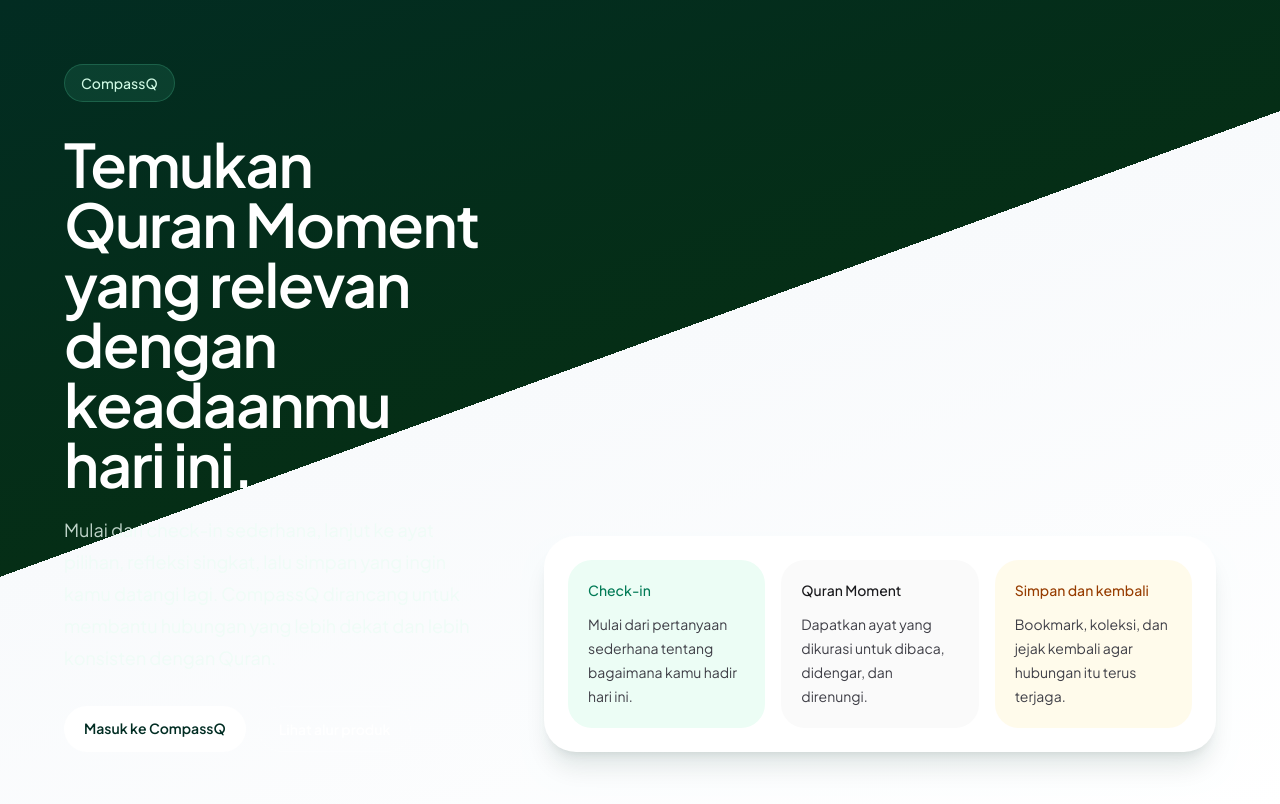
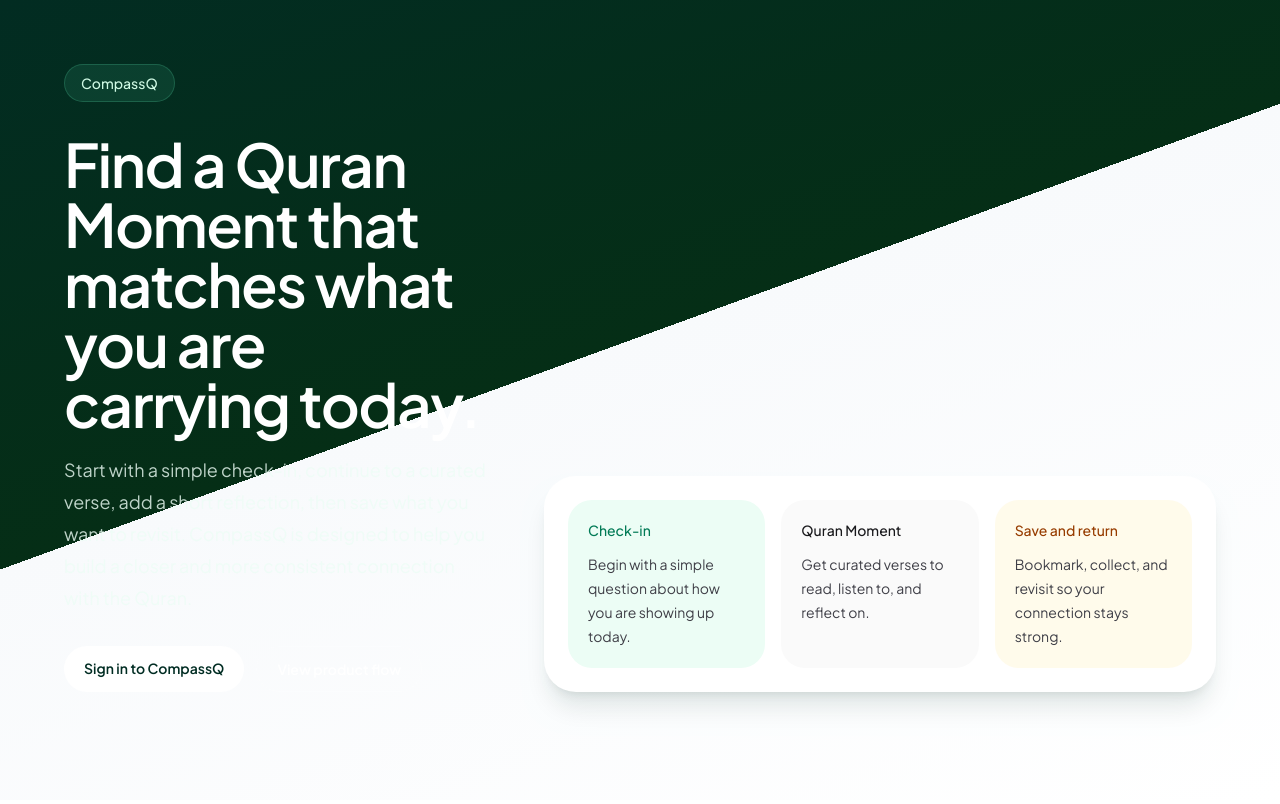
Before and after one commit to hildanku/CompassQ, a Next.js app: page / in a window 1280 px wide. Shown: the top 804 px of the page. Built offline with nearby package versions, Linux system fonts and the light colour scheme; no server answers.

Commit message:
chore: change text content from bahasa to English

```diff
--- a/src/app/login/login-form.tsx
+++ b/src/app/login/login-form.tsx
@@ -57,18 +57,18 @@ export function LoginForm({ next }: LoginFormProps) {
         <div className="w-full max-w-md rounded-3xl border border-emerald-100 bg-white p-8 shadow-sm shadow-emerald-950/5">
             <div className="space-y-2">
                 <h1 className="text-3xl font-semibold tracking-tight text-zinc-950">
-                    Masuk ke CompassQ
+                    Sign in to CompassQ
                 </h1>
                 <p className="text-sm leading-6 text-zinc-600">
-                    Lanjutkan dengan email agar kamu bisa menyimpan refleksi,
-                    bookmark ayat, dan melanjutkan perjalananmu kapan pun.
+                    Continue with email so you can save reflections, bookmark
+                    verses, and continue your journey anytime.
                 </p>
             </div>
 
             <form className="mt-8 space-y-4" onSubmit={signInWithMagicLink}>
                 <label className="block space-y-2">
                     <span className="text-sm font-medium text-zinc-800">
-                        Email kamu
+                        Your email
                     </span>
                     <input
                         className="w-full rounded-2xl border border-zinc-200 bg-white px-4 py-3 text-base text-zinc-950 outline-none transition focus:border-emerald-500"
@@ -87,8 +87,8 @@ export function LoginForm({ next }: LoginFormProps) {
                     disabled={isSubmitting}
                 >
                     {isSubmitting
-                        ? 'Mengirim link masuk...'
-                        : 'Kirim link masuk'}
+                        ? 'Sending sign-in link...'
+                        : 'Send sign-in link'}
                 </button>
             </form>
 
@@ -99,7 +99,7 @@ export function LoginForm({ next }: LoginFormProps) {
                     onClick={() => signInWithOAuth('google')}
                     disabled={isSubmitting}
                 >
-                    Masuk dengan Google
+                    Sign in with Google
                 </button>
                 <button
                     className="rounded-2xl border border-zinc-200 px-4 py-3 text-sm font-medium text-zinc-800 transition hover:border-zinc-300 hover:bg-zinc-50 disabled:cursor-not-allowed disabled:opacity-60"
@@ -107,7 +107,7 @@ export function LoginForm({ next }: LoginFormProps) {
                     onClick={() => signInWithOAuth('github')}
                     disabled={isSubmitting}
                 >
-                    Masuk dengan GitHub
+                    Sign in with GitHub
                 </button>
             </div>
 
--- a/src/app/login/page.tsx
+++ b/src/app/login/page.tsx
@@ -30,19 +30,18 @@ export default async function LoginPage({ searchParams }: LoginPageProps) {
                     </div>
                     <div className="space-y-4">
                         <h1 className="max-w-xl text-5xl font-semibold tracking-tight text-zinc-950 sm:text-6xl">
-                            Kembali ke Quran dari keadaan yang sedang kamu bawa
-                            hari ini.
+                            Return to the Quran from what you are carrying
+                            today.
                         </h1>
                         <p className="max-w-xl text-lg leading-8 text-zinc-600">
-                            CompassQ membantu kamu memulai dari rasa yang sedang
-                            hadir, lalu menemukan ayat yang relevan untuk
-                            dibaca, direnungi, dan disimpan untuk kembali lagi
-                            nanti.
+                            CompassQ helps you start from what you feel right
+                            now, then discover relevant verses to read,
+                            reflect on, and save for later.
                         </p>
                     </div>
                     {error ? (
                         <p className="max-w-md rounded-2xl border border-rose-200 bg-rose-50 px-4 py-3 text-sm text-rose-700">
-                            Proses masuk gagal. Coba ulangi sekali lagi.
+                            Sign-in failed. Please try again.
                         </p>
                     ) : null}
                 </div>
@@ -54,10 +53,10 @@ export default async function LoginPage({ searchParams }: LoginPageProps) {
                 ) : (
                     <div className="w-full max-w-md rounded-3xl border border-amber-200 bg-white p-8 shadow-sm shadow-amber-950/5">
                         <h2 className="text-2xl font-semibold tracking-tight text-zinc-950">
-                            Konfigurasi Supabase belum lengkap
+                            Supabase configuration is incomplete
                         </h2>
                         <p className="mt-3 text-sm leading-6 text-zinc-600">
-                            SETUP ENV NYA
+                            Configure your environment variables first.
                         </p>
                     </div>
                 )}
--- a/src/app/page.tsx
+++ b/src/app/page.tsx
@@ -18,7 +18,7 @@ export default async function Home() {
     }
 
     return (
-        <main className="min-h-screen bg-[linear-gradient(160deg,_#022c22,_#052e16_45%,_#f8fafc_45%,_#ffffff)] px-6 py-16 text-zinc-950">
+        <main className="min-h-screen bg-[linear-gradient(160deg,#022c22,#052e16_45%,#f8fafc_45%,#ffffff)] px-6 py-16 text-zinc-950">
             <div className="mx-auto flex max-w-6xl flex-col gap-14 lg:flex-row lg:items-end lg:justify-between">
                 <section className="max-w-3xl space-y-8 text-white">
                     <div className="inline-flex rounded-full border border-emerald-300/20 bg-emerald-300/10 px-4 py-2 text-sm font-medium text-emerald-100">
@@ -26,15 +26,15 @@ export default async function Home() {
                     </div>
                     <div className="space-y-5">
                         <h1 className="max-w-3xl text-5xl font-semibold tracking-tight sm:text-6xl">
-                            Temukan Quran Moment yang relevan dengan keadaanmu
-                            hari ini.
+                            Find a Quran Moment that matches what you are
+                            carrying today.
                         </h1>
                         <p className="max-w-2xl text-lg leading-8 text-emerald-50/80">
-                            Mulai dari check-in sederhana, lanjut ke ayat
-                            pilihan, refleksi singkat, lalu simpan yang ingin
-                            kamu datangi lagi. CompassQ dirancang untuk membantu
-                            hubungan yang lebih dekat dan lebih konsisten dengan
-                            Quran.
+                            Start with a simple check-in, continue to a curated
+                            verse, add a short reflection, then save what you
+                            want to revisit. CompassQ is designed to help you
+                            build a closer and more consistent connection with
+                            the Quran.
                         </p>
                     </div>
                     <div className="flex flex-wrap gap-3">
@@ -51,8 +51,8 @@ export default async function Home() {
                             {isConfigured
                                 ? user
                                     ? 'Go to home'
-                                    : 'Masuk ke CompassQ'
-                                : 'Lihat panduan setup'}
+                                    : 'Sign in to CompassQ'
+                                : 'View setup guide'}
                         </Link>
                         <Link
                             href={
@@ -61,28 +61,28 @@ export default async function Home() {
                             className="rounded-full border border-white/20 px-5 py-3 text-sm font-semibold text-white transition hover:bg-white/10"
                         >
                             {isConfigured && user
-                                ? 'Buka profil'
-                                : 'Lihat alur produk'}
+                                ? 'Open profile'
+                                : 'View product flow'}
                         </Link>
                     </div>
                     {!isConfigured ? (
                         <p className="max-w-2xl rounded-2xl border border-amber-300/20 bg-amber-200/10 px-4 py-3 text-sm text-amber-100">
-                            Supabase env belum diisi. Set
-                            `NEXT_PUBLIC_SUPABASE_URL` dan
-                            `NEXT_PUBLIC_SUPABASE_ANON_KEY` dulu supaya auth
-                            bisa dipakai.
+                            Supabase env variables are missing. Set
+                            `NEXT_PUBLIC_SUPABASE_URL` and
+                            `NEXT_PUBLIC_SUPABASE_ANON_KEY` first so auth can
+                            be used.
                         </p>
                     ) : null}
                 </section>
 
-                <section className="grid gap-4 rounded-[2rem] bg-white p-6 shadow-xl shadow-emerald-950/10 sm:grid-cols-3 lg:max-w-2xl">
+                <section className="grid gap-4 rounded-4xl bg-white p-6 shadow-xl shadow-emerald-950/10 sm:grid-cols-3 lg:max-w-2xl">
                     <article className="rounded-3xl bg-emerald-50 p-5">
                         <p className="text-sm font-medium text-emerald-700">
                             Check-in
                         </p>
                         <p className="mt-3 text-sm leading-6 text-zinc-700">
-                            Mulai dari pertanyaan sederhana tentang bagaimana
-                            kamu hadir hari ini.
+                            Begin with a simple question about how you are
+                            showing up today.
                         </p>
                     </article>
                     <article className="rounded-3xl bg-zinc-50 p-5">
@@ -90,17 +90,17 @@ export default async function Home() {
                             Quran Moment
                         </p>
                         <p className="mt-3 text-sm leading-6 text-zinc-700">
-                            Dapatkan ayat yang dikurasi untuk dibaca, didengar,
-                            dan direnungi.
+                            Get curated verses to read, listen to, and reflect
+                            on.
                         </p>
                     </article>
                     <article className="rounded-3xl bg-amber-50 p-5">
                         <p className="text-sm font-medium text-amber-800">
-                            Simpan dan kembali
+                            Save and return
                         </p>
                         <p className="mt-3 text-sm leading-6 text-zinc-700">
-                            Bookmark, koleksi, dan jejak kembali agar hubungan
-                            itu terus terjaga.
+                            Bookmark, collect, and revisit so your connection
+                            stays strong.
                         </p>
                     </article>
                 </section>
```
